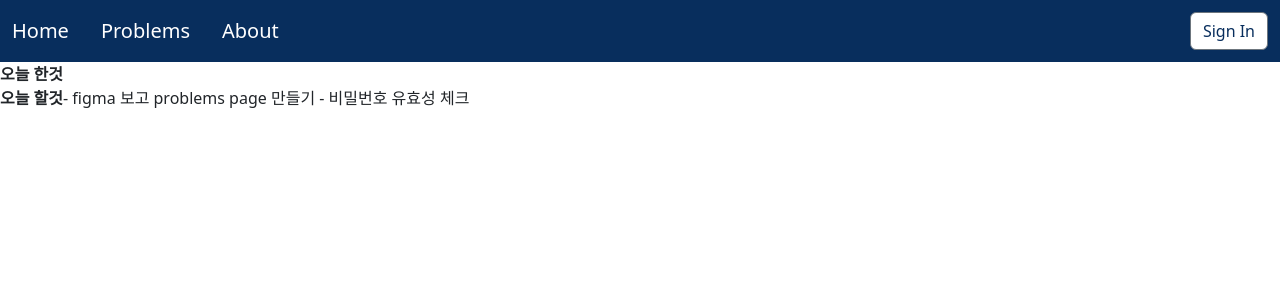
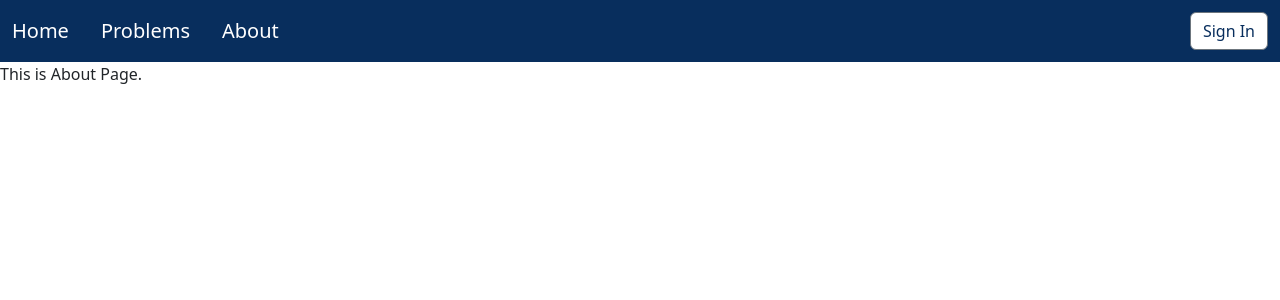
Before and after one commit to Hantorism/AOJ-FE, a React (Create React App) app: page /about in a window 1280 px wide. Shown: the top 300 px of the page. Built offline with nearby package versions, Linux system fonts and the light colour scheme.

Commit message:
[Fix] about page 문구 수정

```diff
--- a/src/components/pages/AboutPage.jsx
+++ b/src/components/pages/AboutPage.jsx
@@ -8,13 +8,7 @@ const MainPage = () => {
   return (
     <div>
       <div>
-        <b>오늘 한것</b>
-      </div>
-
-      <div>
-        <b>오늘 할것</b>
-        - figma 보고 problems page 만들기
-        - 비밀번호 유효성 체크
+        This is About Page.
       </div>
     </div>
   );
```
